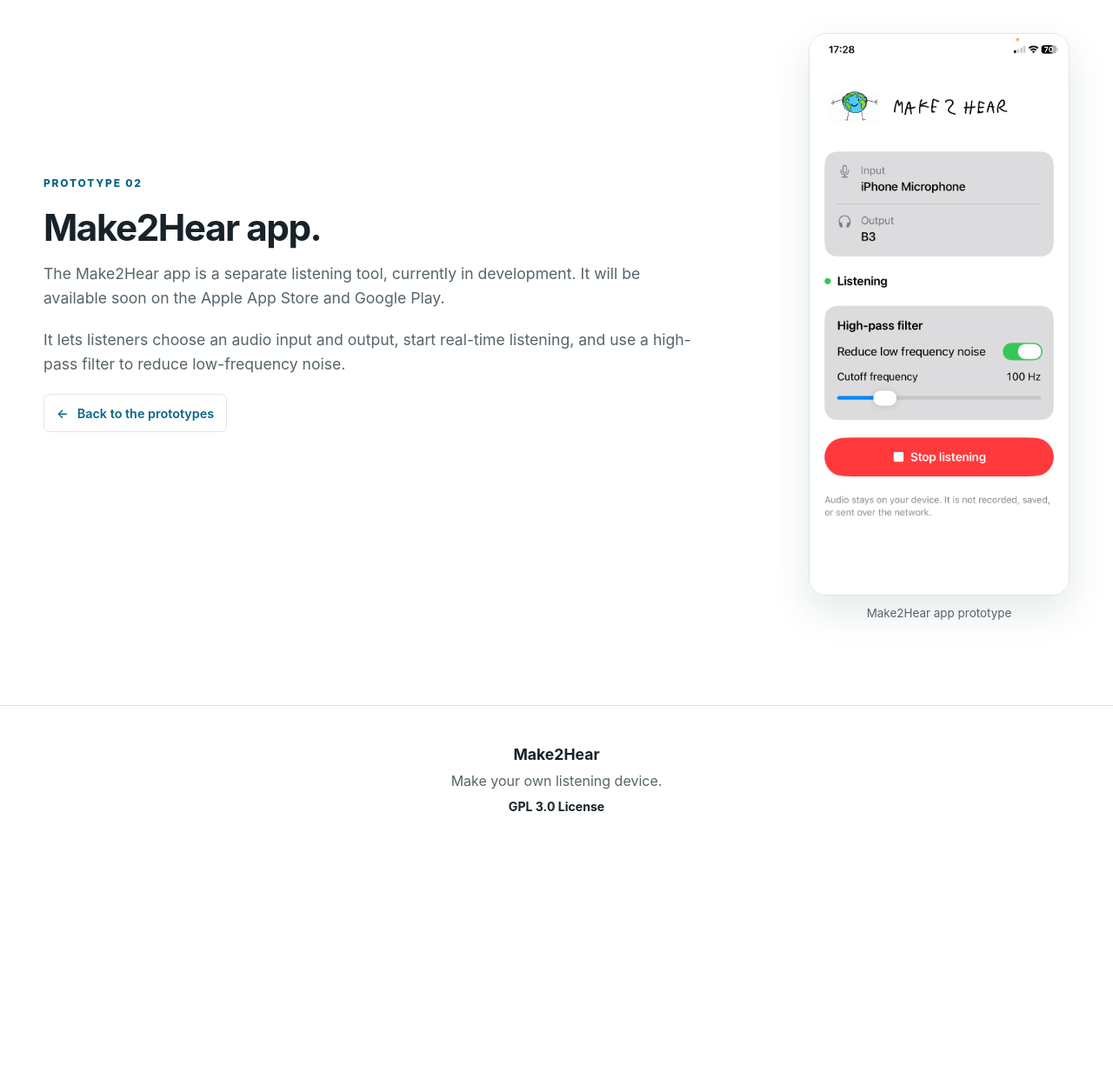
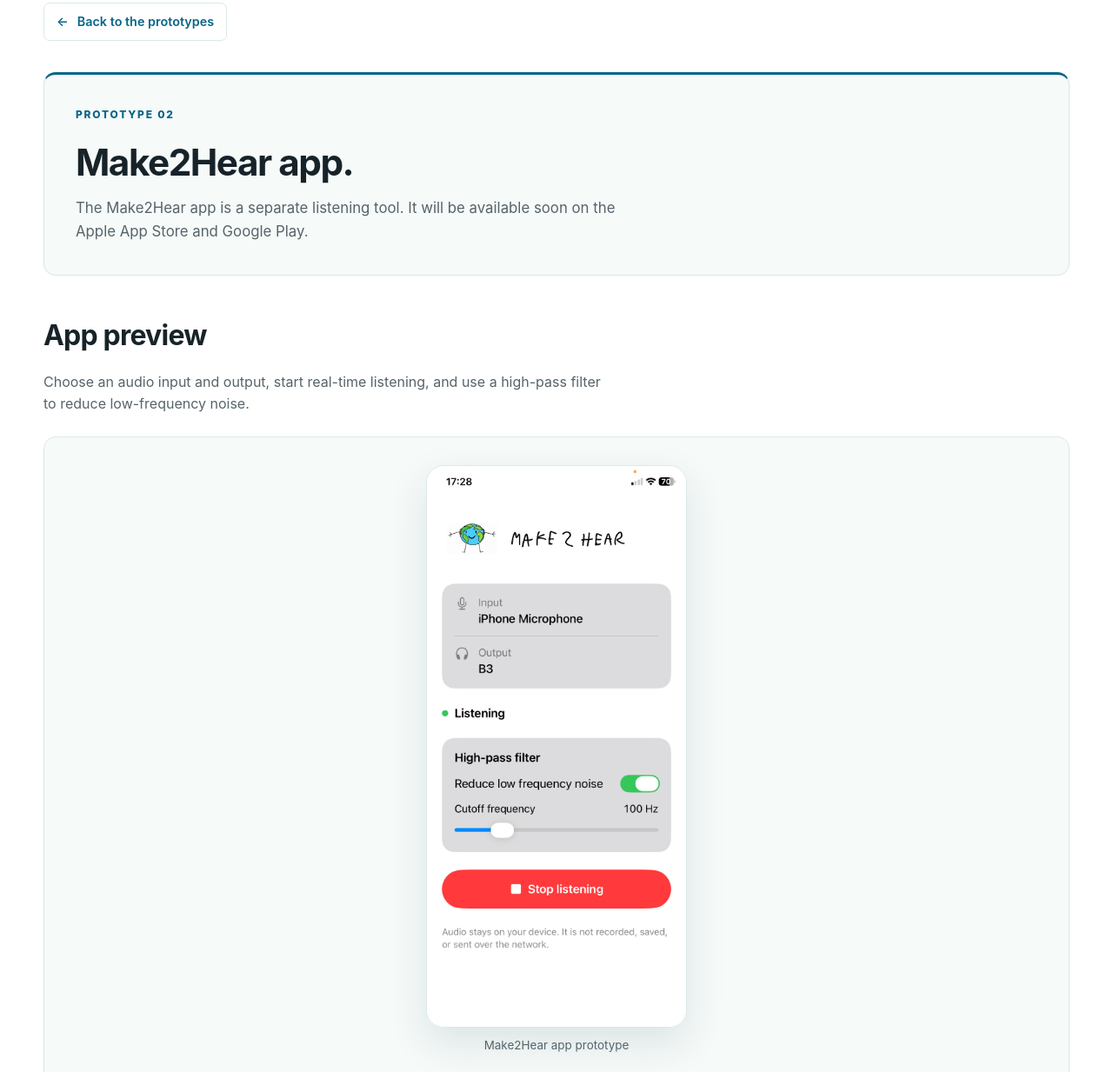
Before and after one commit to make2hear/make2hear.github.io, a plain HTML site: page app.html in a window 1280 px wide. Shown: the part 138-1371 px from the top of the page at 87% size. Before the commit the page ends 1133 px from the top, so only its background shows below. Drawn offline with Linux system fonts and the light colour scheme.

Commit message:
Align device.html and app.html style

```diff
--- a/app.html
+++ b/app.html
@@ -6,7 +6,7 @@
   <meta name="description" content="The forthcoming Make2Hear listening app for iOS and Android.">
   <title>Make2Hear app — Make2Hear</title>
   <link rel="icon" type="image/png" href="img/logo/logo.png">
-  <link rel="stylesheet" href="style.css">
+  <link rel="stylesheet" href="style.css?v=20261006">
 </head>
 <body>
   <a class="skip-link" href="#content">Skip to content</a>
@@ -24,20 +24,29 @@
     </div>
   </header>
 
-  <main id="content" class="container page-main app-page">
-    <div class="app-page-copy">
-      <p class="eyebrow">PROTOTYPE 02</p>
-      <h1 class="page-title">Make2Hear app.</h1>
-      <div class="page-copy">
-        <p>The Make2Hear app is a separate listening tool, currently in development. It will be available soon on the Apple App Store and Google Play.</p>
-        <p>It lets listeners choose an audio input and output, start real-time listening, and use a high-pass filter to reduce low-frequency noise.</p>
-        <p><a class="back-link" href="index.html#prototypes"><span aria-hidden="true">←</span> Back to the prototypes</a></p>
+  <main id="content" class="container page-main prototype-page">
+    <a class="back-link" href="index.html#prototypes"><span aria-hidden="true">←</span> Back to the prototypes</a>
+    <section class="prototype-overview" aria-labelledby="app-title">
+      <div>
+        <div class="prototype-meta">
+          <p class="eyebrow">PROTOTYPE 02</p>
+        </div>
+        <h1 class="page-title" id="app-title">Make2Hear app.</h1>
+        <p class="lead">The Make2Hear app is a separate listening tool. It will be available soon on the Apple App Store and Google Play.</p>
       </div>
-    </div>
-    <figure class="app-preview app-page-preview">
-      <img src="img/make2hear-ios-prototype.png" alt="The Make2Hear app prototype showing input and output selection, listening status, and a high-pass filter control" width="828" height="1792">
-      <figcaption>Make2Hear app prototype</figcaption>
-    </figure>
+    </section>
+    <section class="prototype-media" aria-labelledby="app-preview-title">
+      <div class="media-heading">
+        <h2 id="app-preview-title">App preview</h2>
+      </div>
+      <p class="media-description">Choose an audio input and output, start real-time listening, and use a high-pass filter to reduce low-frequency noise.</p>
+      <div class="app-preview-panel">
+        <figure class="app-preview">
+          <img src="img/make2hear-ios-prototype.png" alt="The Make2Hear app prototype showing input and output selection, listening status, and a high-pass filter control" width="828" height="1792">
+          <figcaption>Make2Hear app prototype</figcaption>
+        </figure>
+      </div>
+    </section>
   </main>
 
   <footer class="site-footer">
--- a/style.css
+++ b/style.css
@@ -110,8 +110,8 @@
   text-decoration:none;
 }
 .back-link:hover{background:var(--soft);border-color:var(--blue-dark)}
-.device-page{padding-top:40px}
-.device-overview{
+.prototype-page{padding-top:40px}
+.prototype-overview{
   display:grid;
   grid-template-columns:minmax(0,1fr) auto;
   align-items:center;
@@ -122,20 +122,21 @@
   border-top:3px solid var(--blue-dark);
   border-radius:14px;
 }
-.device-meta{display:flex;align-items:center;flex-wrap:wrap;gap:12px 18px;margin-bottom:22px}
-.device-meta .eyebrow{margin:0}
-.status-badge{display:inline-flex;align-items:center;gap:7px;padding:4px 10px;border:1px solid var(--line);border-radius:20px;background:#fff;color:var(--muted);font-size:.75rem;font-weight:600}
-.status-badge::before{content:"";width:6px;height:6px;border-radius:50%;background:var(--green)}
-.device-overview .lead{max-width:650px;margin-bottom:0;font-size:1.05rem}
+.prototype-meta{margin-bottom:22px}
+.prototype-meta .eyebrow{margin:0}
+.prototype-overview .lead{max-width:650px;margin-bottom:0;font-size:1.05rem}
 .device-repository{max-width:310px}
-.device-demo{margin-top:48px}
-.demo-heading{display:flex;align-items:center;justify-content:space-between;flex-wrap:wrap;gap:8px 24px;margin-bottom:18px}
-.demo-heading h2{margin:0;font-size:clamp(1.5rem,2.5vw,2rem);line-height:1.2;letter-spacing:-.025em}
-.demo-heading .text-link{display:inline-flex;align-items:center;min-height:44px;font-size:.9rem}
+.prototype-media{margin-top:48px}
+.media-heading{display:flex;align-items:center;justify-content:space-between;flex-wrap:wrap;gap:8px 24px;min-height:44px;margin-bottom:18px}
+.media-heading h2{margin:0;font-size:clamp(1.5rem,2.5vw,2rem);line-height:1.2;letter-spacing:-.025em}
+.media-heading .text-link{display:inline-flex;align-items:center;min-height:44px;font-size:.9rem}
+.media-description{max-width:650px;margin-bottom:24px;color:var(--muted)}
+.app-preview-panel{padding:32px 24px;border:1px solid var(--line);border-radius:14px;background:var(--soft)}
+.app-preview-panel .app-preview{width:min(100%,300px);margin:0 auto}
 .demo-video{display:block;width:100%;height:auto;aspect-ratio:16/9;min-height:200px;border:1px solid var(--line);border-radius:14px;background:var(--ink)}
 .demo-video:focus-visible{outline:3px solid var(--blue);outline-offset:4px}
-@media(max-width:900px){.device-overview{grid-template-columns:minmax(0,1fr);gap:24px}}
-@media(max-width:560px){.device-overview{padding:24px}.back-link{margin-bottom:28px}.device-repository{max-width:100%}.device-meta{gap:10px}}
+@media(max-width:900px){.prototype-overview{grid-template-columns:minmax(0,1fr);gap:24px}}
+@media(max-width:560px){.prototype-overview{padding:24px}.back-link{margin-bottom:28px}.device-repository{max-width:100%}.app-preview-panel{padding:24px}}
 @media(max-width:1080px){.steps{grid-template-columns:repeat(2,minmax(0,1fr))}}
 @media(max-width:800px){.intro{grid-template-columns:1fr;min-height:auto;padding-block:65px}.hero-logo{width:min(70%,330px);justify-self:center}.prototype-cards{grid-template-columns:1fr}.prototype-card{min-height:0}.steps{grid-template-columns:1fr}.step{min-height:0}.step-number{margin-bottom:12px}.step p{margin-bottom:24px}.footer-inner{flex-direction:column}.footer-links{justify-content:flex-start}.app-page{grid-template-columns:1fr}.app-page-preview{margin-top:8px}}
 @media(max-width:640px){.header-inner{min-height:0;align-items:flex-start;flex-direction:column;padding-block:18px;gap:14px}nav{width:100%;justify-content:space-between;gap:12px}}
```
Also changed, not shown: device.html (+8 -9 lines).
